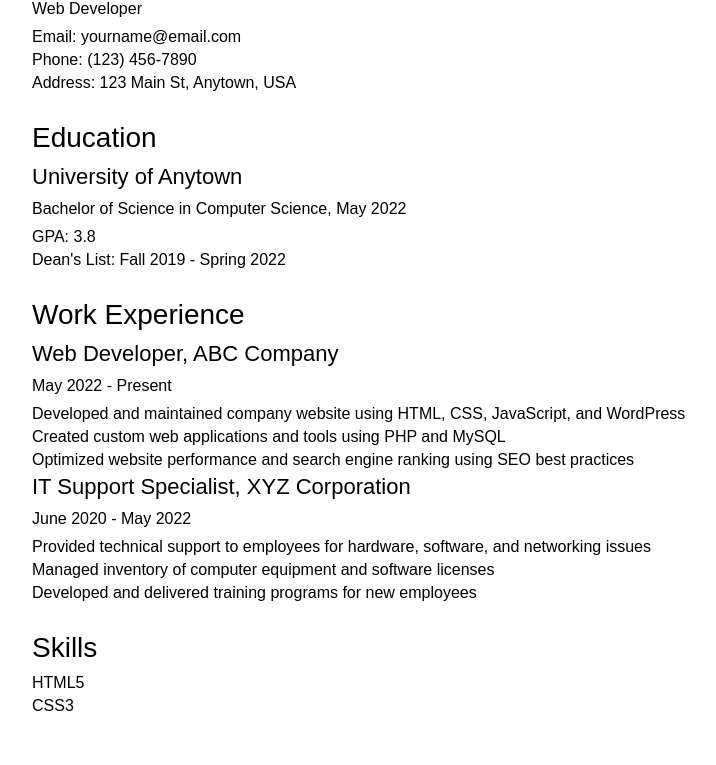
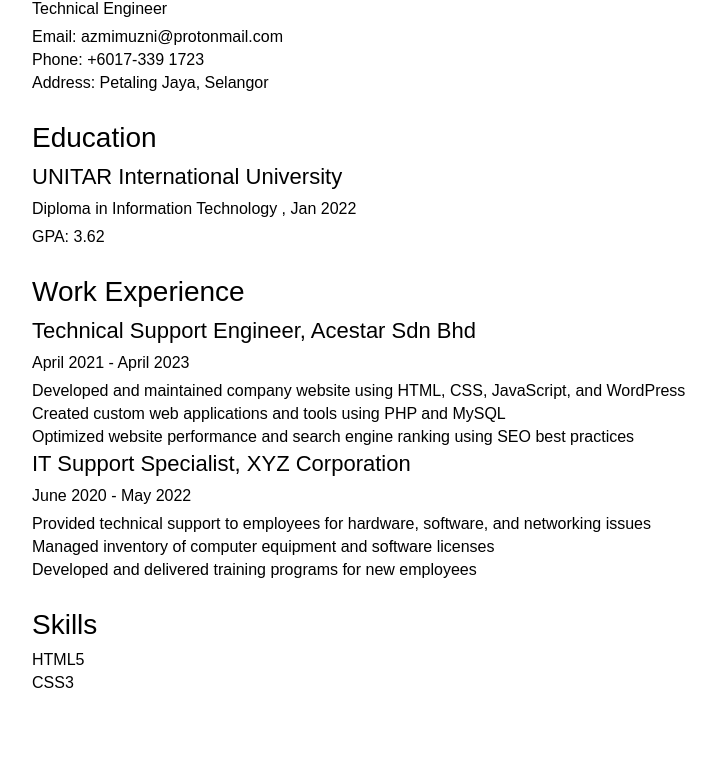
Before and after one commit to TheRealAsumi/TheRealAsumi.github.io, a plain HTML site: page index.html in a window 1280 px wide. Shown: the part 72-837 px from the top of the page, without its empty margins (228-944 px from the left). After the commit the page ends 814 px from the top, so only its background shows below. Drawn offline with Linux system fonts and the light colour scheme.

Commit message:
Update index.html

```diff
--- a/index.html
+++ b/index.html
@@ -53,28 +53,27 @@
 <body>
 	<div class="container">
 		<header>
-			<h1>Your Name</h1>
-			<p>Web Developer</p>
+			<h1>MUHAMMAD AZMI BIN MUZNI</h1>
+			<p>Technical Engineer</p>
 			<ul>
-				<li>Email: yourname@email.com</li>
-				<li>Phone: (123) 456-7890</li>
-				<li>Address: 123 Main St, Anytown, USA</li>
+				<li>Email: azmimuzni@protonmail.com</li>
+				<li>Phone: +6017-339 1723</li>
+				<li>Address: Petaling Jaya, Selangor</li>
 			</ul>
 		</header>
 		<main>
 			<section>
 				<h2>Education</h2>
-				<h3>University of Anytown</h3>
-				<p>Bachelor of Science in Computer Science, May 2022</p>
+				<h3>UNITAR International University</h3>
+				<p>Diploma in Information Technology , Jan 2022</p>
 				<ul>
-					<li>GPA: 3.8</li>
-					<li>Dean's List: Fall 2019 - Spring 2022</li>
+					<li>GPA: 3.62</li>
 				</ul>
 			</section>
 			<section>
 				<h2>Work Experience</h2>
-				<h3>Web Developer, ABC Company</h3>
-				<p>May 2022 - Present</p>
+				<h3>Technical Support Engineer, Acestar Sdn Bhd</h3>
+				<p>April 2021 - April 2023</p>
 				<ul>
 					<li>Developed and maintained company website using HTML, CSS, JavaScript, and WordPress</li>
 					<li>Created custom web applications and tools using PHP and MySQL</li>
@@ -92,4 +91,4 @@
 				<h2>Skills</h2>
 				<ul>
 					<li>HTML5</li>
-					<li>CSS3</
+					<li>CSS3</li>
```
